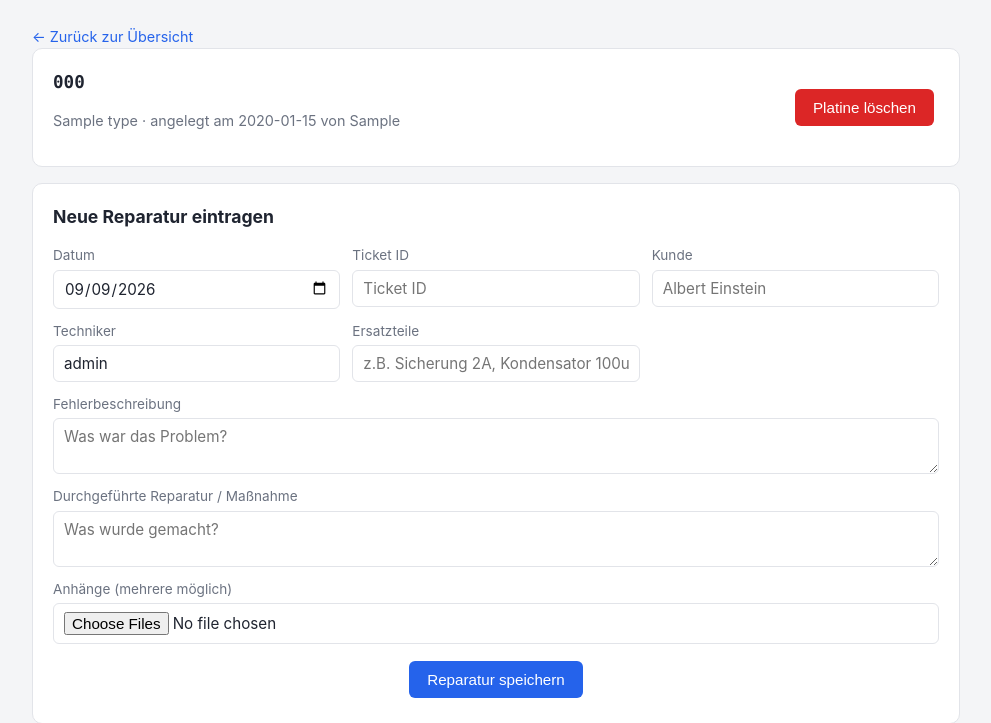
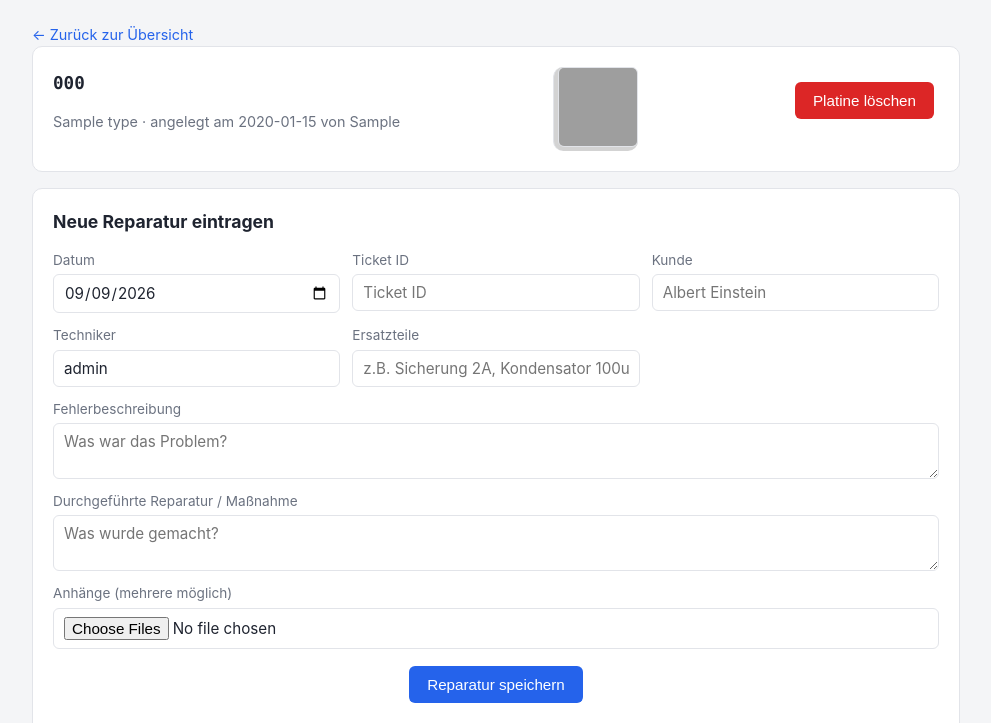
Before and after one commit to MrtnPpprgr/duck-tape, a Flask app: page /boards/1 in a window 1280 px wide. Shown: the part 63-786 px from the top of the page, without its empty margins (144-1135 px from the left). Run offline with Flask 3, Linux system fonts and the light colour scheme; the visitor is signed in with stand-in values (Sample User, id 1); data comes from the database, SQL or seed files in the repository; tables that the repository leaves empty hold one stand-in row (values such as "Sample post"); grey boxes marked "Sample" are stand-in pictures; data that the repository does not hold is empty; grey boxes are pictures that could not be loaded.

Commit message:
QR Code added
QR Code with Serialnumber with download as .png

```diff
--- a/app.py
+++ b/app.py
@@ -16,11 +16,13 @@
 
 import os
 import sqlite3
+import qrcode
+from io import BytesIO
 from datetime import datetime
 from functools import wraps
 
 from flask import (Flask, g, render_template, request, redirect,
-                    url_for, flash, send_from_directory, abort, session)
+                    url_for, flash, send_from_directory, abort, session, send_file)
 from werkzeug.utils import secure_filename
 from werkzeug.security import generate_password_hash, check_password_hash
 
@@ -632,6 +634,25 @@
     return send_from_directory(app.config["UPLOAD_FOLDER"], filename)
 
 
+@app.route("/boards/<int:board_id>/qrcode.png")
+@login_required
+def board_qrcode(board_id):
+    db = get_db()
+    board = db.execute("SELECT * FROM boards WHERE id = ?", (board_id,)).fetchone()
+    if board is None:
+        abort(404)
+
+    ## QR-Code to Repair Site (Settings)
+    #qr_content = request.host_url.rstrip("/") + url_for("board_detail", board_id=board_id)
+    ## QR-Code = serialnumber
+    qr_content = board["serial_number"]
+    img = qrcode.make(qr_content, box_size=8, border=2)
+    buffer = BytesIO()
+    img.save(buffer, format="PNG")
+    buffer.seek(0)
+    return send_file(buffer, mimetype="image/png")
+
+
 # ---------------------------------------------------------------------------
 # Entry point
 # ---------------------------------------------------------------------------
--- a/requirements.txt
+++ b/requirements.txt
@@ -1,2 +1,3 @@
 Flask>=3.0,<4.0
 Werkzeug>=3.0,<4.0
+qrcode[pil]>=7.4,<8.0
--- a/static/style.css
+++ b/static/style.css
@@ -383,3 +383,33 @@
 }
 
 .small { font-size: 0.8rem; }
+
+
+.qr-box {
+    align-self: right;
+    text-align: center;
+    font-size: 0.8rem;
+    padding-left: 4px;
+    padding-bottom: 4px;
+    border-left: 1px solid var(--border);
+    background-color: lightgray;
+    border-radius: 10px;
+}
+
+
+.qr-code {
+    align-self: right;
+    width: 80px;
+    height: 80px;
+    border: 1px solid var(--border);
+    border-radius: 10px;
+    transition: transform 0.4s ease-in-out;
+    border-radius: 6px;
+
+}
+
+
+.qr-code:hover {
+  transform: scale(1.01);
+  opacity: 0.5;
+}
--- a/templates/board.html
+++ b/templates/board.html
@@ -1,3 +1,16 @@
+<script>
+    function generateBarCode()
+    {
+        var nric = $('#text').val();
+        var url = 'https://api.qrserver.com/v1/create-qr-code/?data=' + nric + '&amp;size=50x50';
+        $('#barcode').attr('src', url);
+    }
+</script>
+
+
+
+
+
 {% extends "base.html" %}
 {% block title %}{{ board['serial_number'] }}{% endblock %}
 
@@ -6,6 +19,7 @@
 
 <section class="card board-head">
     <div>
+
         <h2 class="mono">{{ board['serial_number'] }}</h2>
         <p class="muted">
             {{ board['type_name'] or 'Kein Typ' }}
@@ -14,6 +28,12 @@
             {% if board['created_by'] %} von {{ board['created_by'] }}{% endif %}
         </p>
     </div>
+    <div class="qr-box">
+        <a href="{{ url_for('board_qrcode', board_id=board['id']) }}" download="{{ board['serial_number'] }}.png" class="link">
+            <img src="{{ url_for('board_qrcode', board_id=board['id']) }}" alt="QR-Serialnumber" class="qr-code">
+        </a>
+    </div>
+
     {% if current_user['is_admin'] or current_user['can_delete'] %}
     <form action="{{ url_for('delete_board', board_id=board['id']) }}" method="post"
           onsubmit="return confirm('Diese Platine inkl. gesamter Reparatur-Historie wirklich löschen?');">
```
